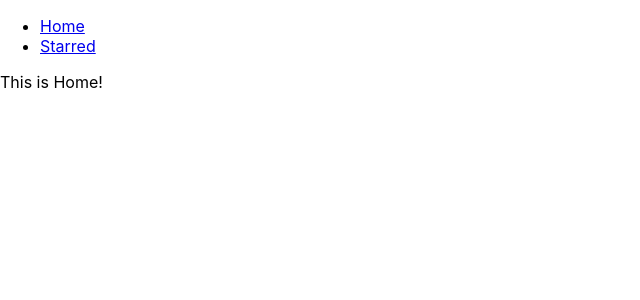
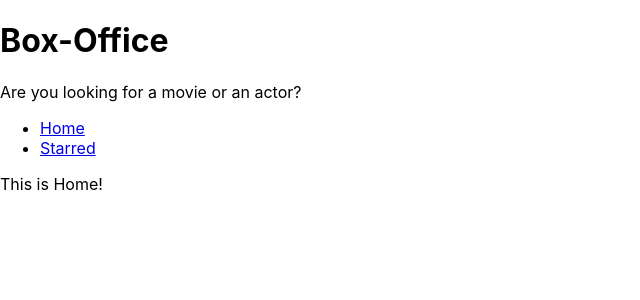
Before and after one commit to muskanbardia1/box-office, a React (Create React App) app: page / in a window 1280 px wide. Shown: the top 300 px of the page, without its empty margins (0-640 px from the left). Built offline with nearby package versions, Linux system fonts and the light colour scheme.

Commit message:
added layout management and created title

```diff
--- a/src/App.js
+++ b/src/App.js
@@ -1,14 +1,12 @@
 import React from "react";
 import {Switch, Route} from 'react-router-dom';
-import Navs from "./components/Navs";
+
 import Home from "./pages/Home";
 import Starred from "./pages/Starred";
 
 function App() {
   return (
-    <div>
 
-    <Navs />
     <Switch>
 
       <Route exact path="/">
@@ -26,7 +24,7 @@ function App() {
       </Route>
 
     </Switch>
-    </div>
+
   );
 }
 
--- /dev/null
+++ b/src/components/MainPageLayout.js
@@ -0,0 +1,15 @@
+import React from 'react'
+import Navs from './Navs'
+import Title from './Title';
+
+function MainPageLayout({children}) {
+    return (
+        <div>
+            <Title title="Box-Office" subtitle="Are you looking for a movie or an actor?" />
+            <Navs />
+            {children}
+        </div>
+    );
+}
+
+export default MainPageLayout;
--- /dev/null
+++ b/src/components/Title.js
@@ -0,0 +1,12 @@
+import React from 'react'
+
+function Title({ title, subtitle }) {
+    return (
+        <div>
+            <h1>{title}</h1>
+            <p>{subtitle}</p>
+        </div>
+    )
+}
+
+export default Title;
--- a/src/pages/Home.js
+++ b/src/pages/Home.js
@@ -1,10 +1,11 @@
 import React from 'react'
+import MainPageLayout from '../components/MainPageLayout';
 
 function Home() {
     return (
-        <div>
+        <MainPageLayout>
             This is Home!
-        </div>
+        </MainPageLayout>
     )
 }
 
```
Also changed, not shown: 1 other file (tests, documents, lock files or other folders).
